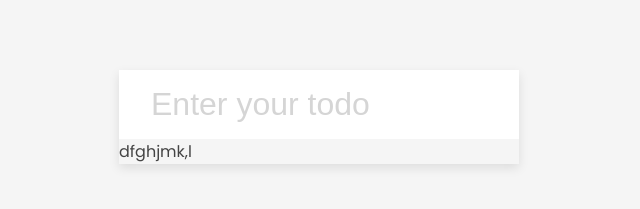
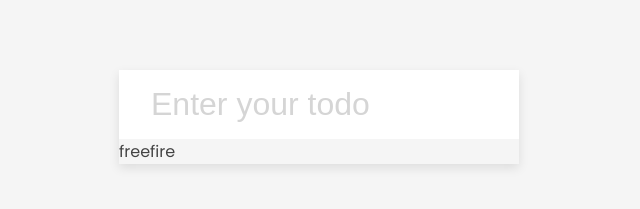
Before and after one commit to AngelBF5/Todolist, a plain HTML site: page index.html in a window 1280 px wide. Shown: the part 466-675 px from the top of the page, 321-961 px from the left. Drawn offline with Linux system fonts and the light colour scheme.

Commit message:
Update index.html

```diff
--- a/index.html
+++ b/index.html
@@ -10,7 +10,7 @@
     <h1>todos</h1>
     <form id="form">
       <input type="text" class="input" id="input" placeholder="Enter your todo" autocomplete="off">
-dfghjmk,l
+      freefire
       <ul class="todos" id="todos"></ul>
     </form>
     <small>Left click to toggle completed. <br> Right click to delete todo</small>
```
